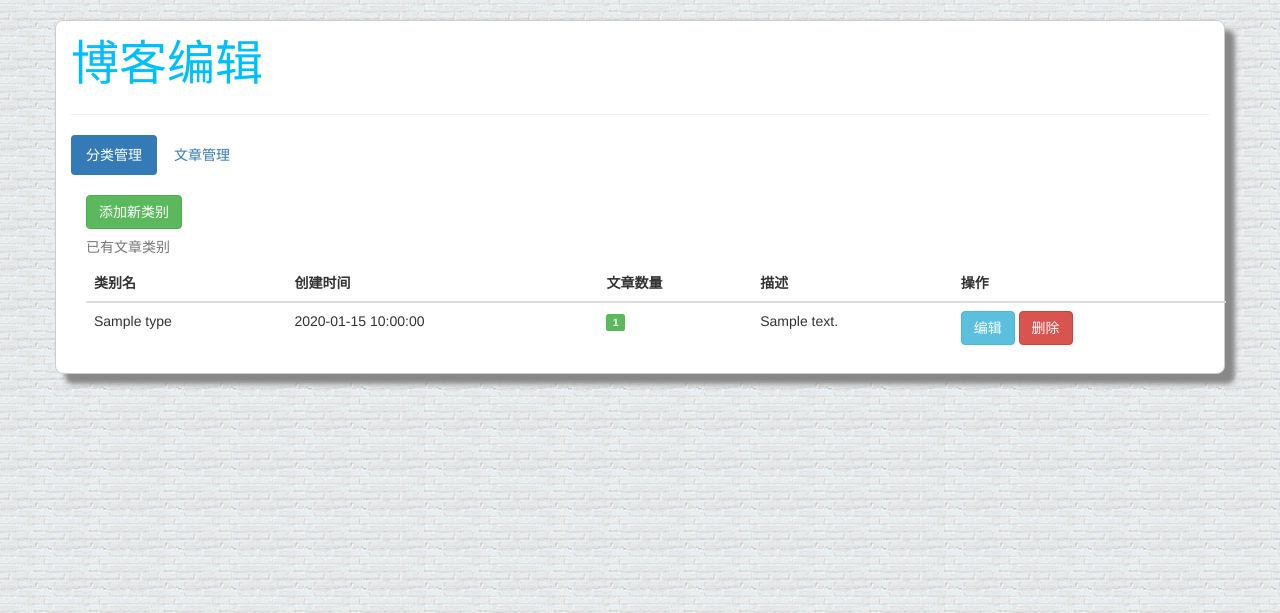
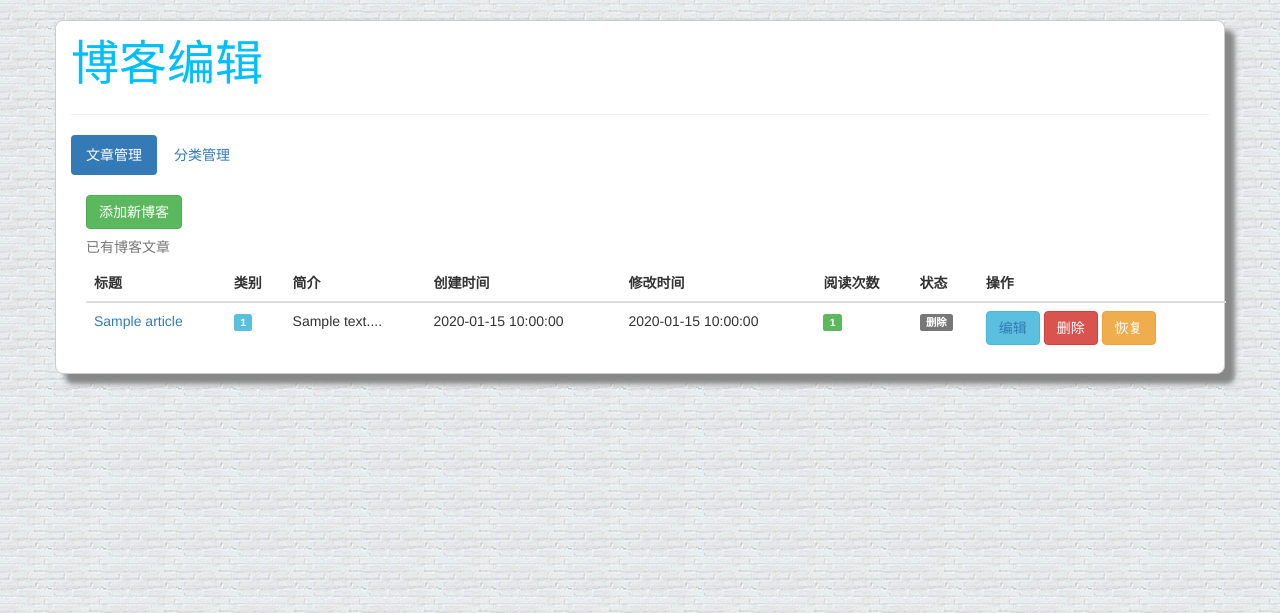
Before and after one commit to weijiang1994/flask-blog-owner, a Flask app: page /backend/editBlog in a window 1280 px wide. Shown: the part 52-665 px from the top of the page. Run offline with Flask 2, Linux system fonts and the light colour scheme; tables that the repository leaves empty hold one stand-in row (values such as "Sample post"); parts of the project's set-up code (start-up, migrations or seed data) failed here and were passed over; some libraries are stand-ins or nearby versions.

Commit message:
1. 修复CKEDitor引用样式不生效 2. 博客文章编辑中添加状态栏，并根据状态添加恢复按钮

```diff
--- a/app/blueprint/backend/edit_blog_bp.py
+++ b/app/blueprint/backend/edit_blog_bp.py
@@ -13,6 +13,8 @@ from ...util.common_util import get_uuid, get_current_time
 
 edit_blog_bp = Blueprint('edit_blog_bp', __name__, url_prefix='/backend')
 
+BLOG_STATE = {0: '正常', 1: '删除'}
+
 
 @edit_blog_bp.route('/editBlog', methods=['GET', 'POST'])
 def index():
@@ -25,7 +27,11 @@ def index():
         blog_type_datas.append([blog_type.id, blog_type.type_name, blog_type.create_time, blog_type.blog_count,
                                 blog_type.description, '/backend/editArticleType/' + blog_type.id])
     for i, article in enumerate(articles):
-        articles_ret.append([article.title, article.type, article.brief_content[:30] + '...', article.create_time, article.update_time, article.read_times])
+        articles_ret.append([article.id, article.title, article.type, article.brief_content[:30] + '...', article.create_time,
+                             article.update_time, article.read_times, BLOG_STATE.get(article.delete_flag),
+                             article.delete_flag])
+    db_opr.clear_buffer()
+    del db_opr
     return render_template('/backend/editBlog.html', blog_type_datas=blog_type_datas, articles=articles_ret)
 
 
@@ -35,8 +41,6 @@ def edit_blog_type(type_id):
     if request.method == 'POST':
         category_name = request.form.get('name')
         category_desc = request.form.get('desc')
-        print(category_desc)
-        print(category_name)
         category = db_opr.update_blog_type_count(BlogType, condition=category_name)
         category[0].description = category_desc
         db_opr.commit_data()
@@ -59,6 +63,8 @@ def add_category():
                         description=desc)
     db_opr.add_data(type_obj)
     db_opr.commit_data()
+    db_opr.clear_buffer()
+    del db_opr
     return jsonify({"is_exists": False})
 
 
--- a/app/templates/backend/editBlog.html
+++ b/app/templates/backend/editBlog.html
@@ -21,14 +21,14 @@
 
 <ul class="nav nav-pills" role="tablist">
     <li class="active">
-        <a class="nav-link" data-toggle="pill" href="#typeManage">分类管理</a>
+      <a class="nav-link" data-toggle="pill" href="#articleManage">文章管理</a>
     </li>
     <li class="nav-item">
-      <a class="nav-link" data-toggle="pill" href="#articleManage">文章管理</a>
+        <a class="nav-link" data-toggle="pill" href="#typeManage">分类管理</a>
     </li>
 </ul>
 <div  class="tab-content">
-    <div id="typeManage" class="container tab-pane active">
+    <div id="typeManage" class="container tab-pane fade">
     <br>
     <a href="#category" class="btn btn-success" data-toggle="collapse">添加新类别</a>
     <div id="category" class="collapse">
@@ -78,8 +78,10 @@
     </tbody>
     </table>
     </div>
-    <div id="articleManage" class="container tab-pane fade">
+    <div id="articleManage" class="container tab-pane active">
         <br>
+        <button class="btn btn-success"><a style="color: white;" href="/backend/createBlog">添加新博客</a></button>
+        <div class="table-responsive">
         {% if articles %}
         <table class="table table-hover">
             <caption>已有博客文章</caption>
@@ -91,27 +93,34 @@
                     <th>创建时间</th>
                     <th>修改时间</th>
                     <th>阅读次数</th>
+                    <th>状态</th>
                     <th>操作</th>
                 </tr>
             </thead>
         <tbody>
             {% for article in articles %}
                 <tr>
-                    <td>{{ article[0] }}</td>
-                    <td><span class="label label-info">{{ article[1] }}</span></td>
-                    <td>{{ article[2] }}</td>
+                    <td><a href="/detail/article/{{ article[1] }}">{{ article[1] }}</a></td>
+                    <td><span class="label label-info">{{ article[2] }}</span></td>
                     <td>{{ article[3] }}</td>
                     <td>{{ article[4] }}</td>
-                    <td><span class="label label-success">{{ article[5] }}</span></td>
+                    <td>{{ article[5] }}</td>
+                    <td><spa class="label label-success">{{ article[6] }}</spa></td>
+                    <td><span class="label label-default">{{ article[7] }}</span></td>
                     <td>
                         <button class="btn btn-info"><a>编辑</a></button>
                         <button class="btn btn-danger">删除</button>
+                        {% if article[8] %}
+                            <button class="btn btn-warning">恢复</button>
+                        {% endif %}
                     </td>
                 </tr>
             {% endfor %}
+        {% endif %}
         </tbody>
         </table>
-        {% endif %}
+        </div>
+
     </div>
 </div>
 </div>
```
Also changed, not shown: app/templates/articleDetail.html (+16 -0 lines).
